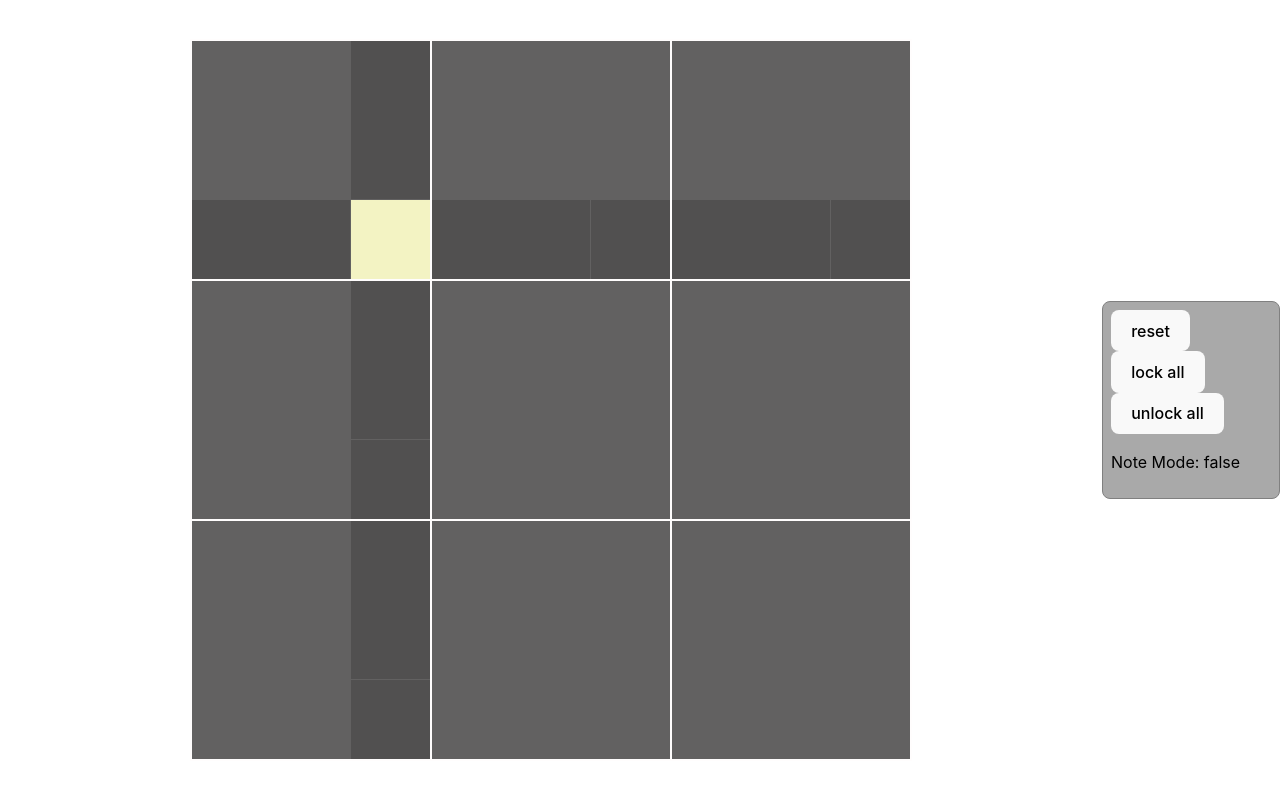
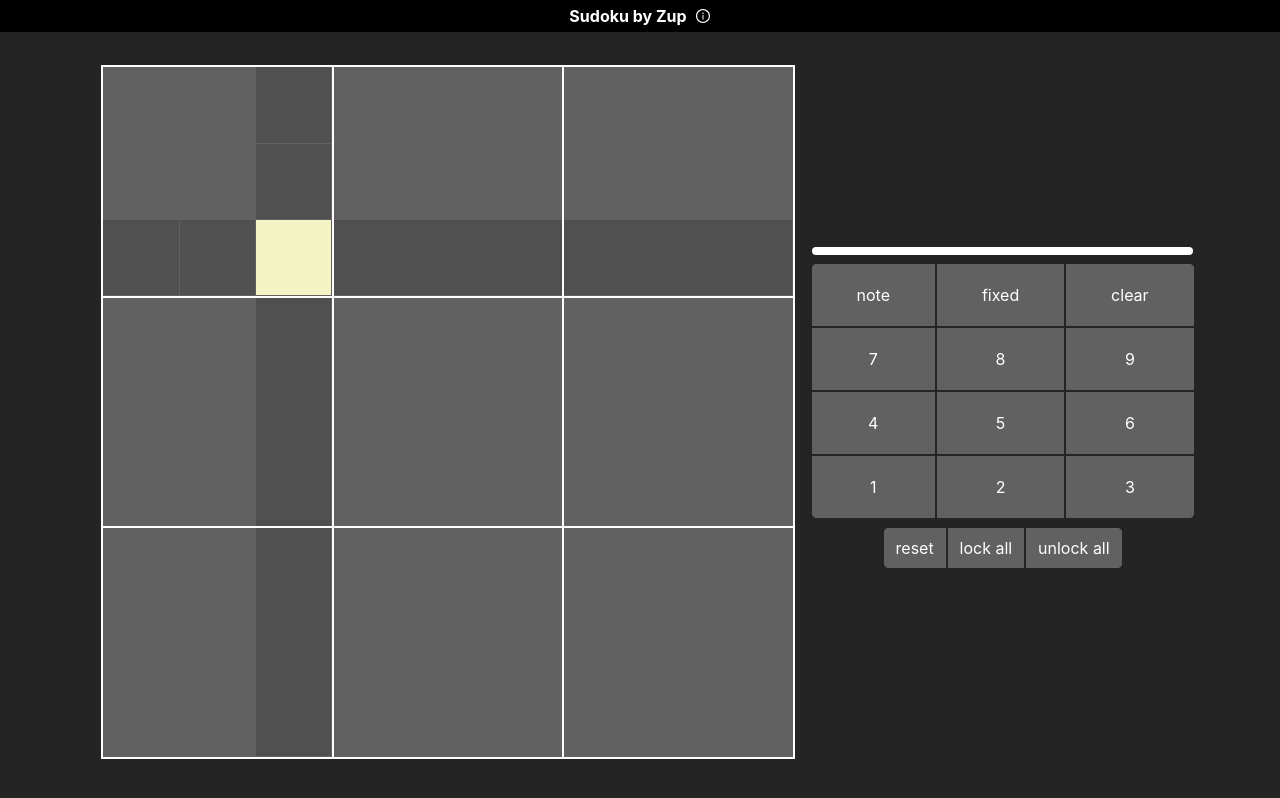
Before and after one commit to xup60521/sudoku, a React app: page / in a window 1280 px wide. Built offline with nearby package versions, Linux system fonts and the light colour scheme; the HTML template or start-up script is replaced by a standard one.

Commit message:
complete sudoku emulator

```diff
--- a/package.json
+++ b/package.json
@@ -14,7 +14,10 @@
   },
   "dependencies": {
     "react": "^18.2.0",
-    "react-dom": "^18.2.0"
+    "react-dom": "^18.2.0",
+    "react-draggable": "^4.4.5",
+    "react-icons": "^4.10.1",
+    "reactjs-popup": "^2.0.5"
   },
   "devDependencies": {
     "@types/react": "^18.2.15",
--- a/src/App.css
+++ b/src/App.css
@@ -1,5 +1,10 @@
 :root {
-  --block-width: 5rem;
+  --block-width: 6vw;
+  --border-width: 0.1rem;
+  --font-size: 4vw;
+  --note-font-size: 1vw;
+  --bg-color: rgb(98, 97, 97);
+  --the-very-background-color: #242424;
 }
 
 div.app {
@@ -9,6 +14,55 @@ div.app {
   height: 100vh;
   width: 100vw;
   z-index: -50;
+  background-color: var(--the-very-background-color);
+  box-sizing: border-box;
+  overflow-y: scroll;
+  transition: all 0.15s ease;
+}
+
+div.top {
+  position: absolute;
+  width: 100vw;
+  height: 2rem;
+  top: 0;
+  background-color: black;
+  color: white;
+  display: flex;
+  justify-content: center;
+  align-items: center;
+  font-weight: bold;
+}
+
+div.top > button#openpopup {
+  all: unset;
+  margin-left: 0.5rem;
+  display: flex;
+  justify-content: center;
+  align-items: center;
+  cursor: pointer;
+}
+
+
+div.modal {
+  background-color: var(--the-very-background-color);
+  border: 0.1rem solid var(--bg-color);
+  border-radius: 0.5rem;
+  z-index: 11;
+  transition: all 0.1s ease;
+}
+
+div.modal > div.content {
+  padding: 0rem 1.5rem;
+}
+
+div.top.openpopup {
+  top: 0;
+
+}
+
+div.app.openpopup {
+  filter: blur(0.5rem);
+  transition: all 0.5s ease;
 }
 
 div#sudoku {
@@ -16,9 +70,10 @@ div#sudoku {
   width: calc(9*var(--block-width));
   height: calc(9*var(--block-width));
   color: white;
-  margin: auto;
+  margin: 0 1rem;
+  margin-top: 1.5rem;
   display: grid;
-  grid-template-columns: calc(3*var(--block-width)) calc(3*var(--block-width)) calc(3*var(--block-width)) ;
+  grid-template-columns: auto auto auto ;
   border: 0.1rem solid rgb(255, 253, 253);
 }
 
@@ -33,8 +88,8 @@ div.largeblock {
 }
 
 div.block {
-  width: calc(14.8rem/3);
-  height: calc(14.8rem/3);
+  width: calc(var(--block-width) - (2*var(--border-width) / 3));
+  height: calc(var(--block-width) - (2*var(--border-width) / 3));
   display: flex;
   justify-content: center;
   align-items: center;
@@ -43,8 +98,9 @@ div.block {
   -webkit-user-select: none; /* Safari */
   -ms-user-select: none; /* IE 10 and IE 11 */
   user-select: none; /* Standard syntax */
-  font-size: 3rem;
+  font-size: var(--font-size);
   box-sizing: border-box;
+
 }
 
 div.block.highlighted {
@@ -76,21 +132,163 @@ div.block.warning {
 }
 
 div.block#noteMode {
-  font-size: 1rem;
+  font-size: var(--note-font-size);
   color: rgb(173, 173, 173);
-
+  word-break: break-all;
+  text-align: center;
 }
 
 /*----------*/
 
-div#right-side {
-  width: 10rem;
-  border: 0.1rem solid grey;
-  padding: 0.5rem;
+div.right-side {
+  display: flex;
+  flex-direction: column;
+  justify-content: center;
+  align-items: center;
+}
+
+div#other-place {
+  display: flex;
+  background-color: var(--bg-color);
+  color: white;
+  width: 15rem;
   border-radius: 0.5rem;
-  background-color: darkgrey;
-  color: black;
   -webkit-user-select: none; /* Safari */
   -ms-user-select: none; /* IE 10 and IE 11 */
   user-select: none; /* Standard syntax */
+  margin-top: 0.5rem;;
 }
+
+div#other-place > button {
+  all: unset;
+  padding: 0.5rem;
+  border: 0.1rem solid var(--the-very-background-color);
+  cursor: pointer;
+  flex-grow: 1;
+}
+
+div.draggable {
+  text-align: center;
+  display: flex;
+  flex-direction: column;
+  align-items: center;
+  justify-content: left;
+}
+
+div.draggable > div.handle {
+  background-color: transparent;
+  padding: 0.5rem 0rem;
+  padding-top: 1rem;;
+  width: calc(100% - 0.2rem);
+}
+
+div.draggable > div.handle > p {
+  background-color: white;
+  margin: 0;
+  height: 0.5rem;
+  border-radius: 0.5rem;
+  color: transparent;
+}
+
+div.tool {
+  display: grid;
+  grid-template-columns: auto auto auto;
+  background-color: var(--bg-color);
+  color: white;
+  width: 30vw;
+  border-radius: 0.5rem;
+}
+
+div.tool > * {
+  all: unset;
+}
+
+div.tool > button {
+  width: 100%;
+  text-align: center;
+  height: 5vw;
+  border: 0.1rem solid var(--the-very-background-color);
+  cursor: pointer;
+  box-sizing: border-box;
+}
+
+div.tool > button#noteMode {
+  background-color: white;
+  color: black;
+
+}
+
+div.tool > button#fixed {
+  background-color: white;
+  color: black;
+}
+
+div.tool > button#full {
+  background-color: var(--the-very-background-color);
+  color: var(--the-very-background-color);
+  pointer-events: none;
+}
+
+@media screen and (min-height: 120vw) {
+  :root {
+    --block-width: calc(100vw / 10);
+    --font-size: 7vw;
+    --note-font-size: 2.5vw;
+  }
+  div.app {
+    flex-direction: column;
+    justify-content: right;
+    align-items: center;
+
+  }
+  div.tool {
+    width: 90.2vw;
+    padding: 0;
+  }
+
+  div.tool > button {
+    height: 3.5rem;
+  }
+
+  div.draggable > strong > p {
+    width: 80vw;
+  }
+
+  div#sudoku {
+    margin-top: 3rem;
+  }
+}
+
+@media screen and (min-width: 170vh) {
+  :root {
+    --block-width: calc(100vh / 10);
+    --font-size: 7vh;
+  }
+  div.top {
+    background-color: transparent;
+    width: 2rem;
+    height: 100vh;
+    left: 0;
+    top: 0;
+    justify-content: left;
+    align-items: start;
+  }
+  div.top > span{
+    display: none;
+  }
+  div.top > button#openpopup {
+    margin: 1.5rem;
+  }
+  div#sudoku {
+    margin-top: 0;
+  }
+}
+
+@keyframes fadeIn {
+  0% {
+    opacity: 0;
+  }
+  100% {
+    opacity: 1;
+  }
+}
--- a/src/App.jsx
+++ b/src/App.jsx
@@ -1,6 +1,9 @@
 import { useEffect, useRef, useState } from 'react'
 import './App.css'
 import { grid2whole, whole2grid } from './algorithm';
+import Draggable, { DraggableCore } from 'react-draggable';
+import Popup from 'reactjs-popup';
+import {AiOutlineInfoCircle} from "react-icons/ai"
 
 const compareArrays = (a, b) => {
   return JSON.stringify(a) === JSON.stringify(b);
@@ -16,16 +19,7 @@ function indexOfAll(array, searchItem) {
   return indexes;
 }
 
-const adddeleteArrayElement = (arr, item) => {
-  const index = arr.indexOf(item);
-  if (index == -1) {
-    arr.unshift(item);
-  } else if (index !== -1) {
-    arr.splice(index, 1);
-  }
-  const a = arr.sort((a, b) => { return a - b })
-  return a;
-}
+
 
 const App = () => {
 
@@ -36,13 +30,14 @@ const App = () => {
   const [smallnote, setsmallnote] = useState(Array.from({ length: 9 }, (v, i) => { return Array.from({ length: 9 }, (v, i) => { return [] }) }))
   const [selectedBlock, setselectedBlock] = useState([2, 2]);
   const [immutable, setimmutable] = useState(Array.from({ length: 9 }, (v, i) => { return Array.from({ length: 9 }, (v, i) => { return false }) }));
+  const [openpopup, setopenpopup] = useState(false);
   const clickblock = (x, y) => {
     return (compareArrays(selectedBlock, [x, y]) ? setselectedBlock([null, null]) : setselectedBlock([x, y]))
   }
-  const noteMode = useRef(false);
+  const [noteMode, setnoteMode] = useState(false);
   const allowchange = (compareArrays(selectedBlock, [null, null]) ? false : true);
 
-  const handleKey = (e, x, y) => {
+  const handleKey = (e) => {
 
     if (allowchange) {
 
@@ -88,21 +83,24 @@ const App = () => {
         }
       })
 
-      if (e.key == "-") {setimmutable((prev)=>{
+      if (e.key == "-") {
+        setimmutable((prev) => {
           const x = selectedBlock[0];
           const y = selectedBlock[1];
-        prev[x][y] = (prev[x][y]==true ? false : true);
+          prev[x][y] = (prev[x][y] == true ? false : true);
           return [...prev]
-      })}
+        })
+      }
 
 
-      if (!noteMode.current) {
+      if (!noteMode) {
 
         // Edit Mode
         if (e.key == "+") {
-          noteMode.current = true;
+          setnoteMode(true)
         }
-        if (!immutable[selectedBlock[0]][selectedBlock[1]]) {setSudoku((prev) => {
+        if (!immutable[selectedBlock[0]][selectedBlock[1]]) {
+          setSudoku((prev) => {
 
             if (["1", "2", "3", "4", "5", "6", "7", "8", "9"].includes(e.key)) {
 
@@ -141,12 +139,13 @@ const App = () => {
             } else {
               return [...prev]
             }
-        })}
+          })
+        }
 
-      } else if (noteMode.current) {
+      } else if (noteMode) {
 
         if (e.key == "+") {
-          noteMode.current = false;
+          setnoteMode(false)
         }
 
         setsmallnote((prev) => {
@@ -174,7 +173,7 @@ const App = () => {
         })
 
       } else {
-        noteMode.current = false;
+        setnoteMode(false)
       }
 
 
@@ -186,14 +185,15 @@ const App = () => {
 
   }
 
-  useEffect(()=>{
-    if (localStorage.getItem("sudoku") !== null)
-    {setSudoku(JSON.parse(localStorage.getItem("sudoku")).sudoku)
+  useEffect(() => {
+    if (localStorage.getItem("sudoku") !== null) {
+      setSudoku(JSON.parse(localStorage.getItem("sudoku")).sudoku)
       setsmallnote(JSON.parse(localStorage.getItem("sudoku")).smallnote)
-    setimmutable(JSON.parse(localStorage.getItem("sudoku")).immutable)}
+      setimmutable(JSON.parse(localStorage.getItem("sudoku")).immutable)
+    }
   }, [])
 
-  useEffect(()=>{
+  useEffect(() => {
     localStorage.setItem("sudoku", JSON.stringify({
       sudoku,
       smallnote,
@@ -202,7 +202,20 @@ const App = () => {
   }, [sudoku, smallnote, immutable])
 
   return (
-    <div className="app">
+    <div className={`app ${(openpopup? "openpopup": "")}`}>
+
+      <div className={`top `}>
+        <span>Sudoku by Zup </span>
+        <button id="openpopup" onClick={()=>{setopenpopup((o)=>!o)}}><AiOutlineInfoCircle /></button>
+        <Popup open={openpopup} closeOnDocumentClick onClose={()=>{setopenpopup(false)}}>
+          <div className="modal">
+            <div className="content">
+              <h2>Sudoku by Zup</h2>
+              <p>數獨網頁版</p>
+            </div>
+          </div>
+        </Popup>
+      </div>
       <div id="sudoku" >
         {buf.map((a, i1) => {
           return (
@@ -225,12 +238,12 @@ const App = () => {
                   warning = "warning";
                 }
 
-                const unchangable = (immutable[x][y]== true ? "unchangable" : "");
+                const unchangable = (immutable[x][y] == true ? "unchangable" : "");
 
                 return (
                   <div
                     tabIndex={0}
-                    onKeyDown={(e) => { handleKey(e, i1, i2) }}
+                    onKeyDown={(e) => { handleKey(e) }}
                     className={`block ${selected} ${helpline} ${warning} ${assistedcolor} ${unchangable} `}
                     id={`${(!value ? "noteMode" : "")}`}
                     onClick={() => { clickblock(x, y) }}>
@@ -242,17 +255,32 @@ const App = () => {
         })
         }
       </div>
-      <div id="right-side">
+
+      <div className="right-side">
+        <Draggable handle='.handle'>
+          <div className="draggable">
+            <div className='handle'><p>-</p></div>
+            <div className="tool">
+              <button onKeyDown={(e) => { handleKey(e) }} onClick={() => { handleKey({ "key": "+" }) }} id={(noteMode ? "noteMode" : "")}>note</button>
+              <button onKeyDown={(e) => { handleKey(e) }} onClick={() => { handleKey({ "key": "-" }) }} id={(allowchange? (immutable[selectedBlock[0]][selectedBlock[1]]? "fixed": ""): "")}>fixed</button>
+              {[0, 7, 8, 9, 4, 5, 6, 1, 2, 3].map((d, i) => {
+                const full = ((indexOfAll(sudoku.flat(), `${d}`).length == 9) ? "full" : "")
+                return (
+                  <button onKeyDown={(e) => { handleKey(e) }} onClick={() => { handleKey({ "key": `${d}` }) }} id={full}>{(d == 0 ? "clear" : d)}</button>
+                )
+              })}
+            </div>
+            <div id="other-place">
               <button onClick={() => {
                 setSudoku(Array.from({ length: 9 }, (v, i) => { return Array.from({ length: 9 }, (v, i) => { return `` }) }))
                 setsmallnote(Array.from({ length: 9 }, (v, i) => { return Array.from({ length: 9 }, (v, i) => { return [] }) }))
                 setimmutable(Array.from({ length: 9 }, (v, i) => { return Array.from({ length: 9 }, (v, i) => { return false }) }))
               }}>reset
               </button>
-        <button onClick={()=>{
-          setimmutable((prev)=>{
-            sudoku.map((d, i1)=>{
-              d.map((a, i2)=>{
+              <button onClick={() => {
+                setimmutable((prev) => {
+                  sudoku.map((d, i1) => {
+                    d.map((a, i2) => {
                       if (a !== "") {
                         prev[i1][i2] = true;
                       }
@@ -263,13 +291,17 @@ const App = () => {
               }}>
                 lock all
               </button>
-        <button onClick={()=>{
+              <button onClick={() => {
                 setimmutable(Array.from({ length: 9 }, (v, i) => { return Array.from({ length: 9 }, (v, i) => { return false }) }))
               }}>
                 unlock all
               </button>
-        <p>{`Note Mode: ${noteMode.current}`}</p>
             </div>
+          </div>
+        </Draggable>
+
+      </div>
+
 
     </div>
   )
--- a/vite.config.js
+++ b/vite.config.js
@@ -5,4 +5,7 @@ import react from '@vitejs/plugin-react'
 export default defineConfig({
   base: "/sudoku",
   plugins: [react()],
+  server: {
+    host: "0.0.0.0"
+  }
 })
```
Also changed, not shown: 1 other file (tests, documents, lock files or other folders). Lines whose indentation alone changed are shown as unchanged.
